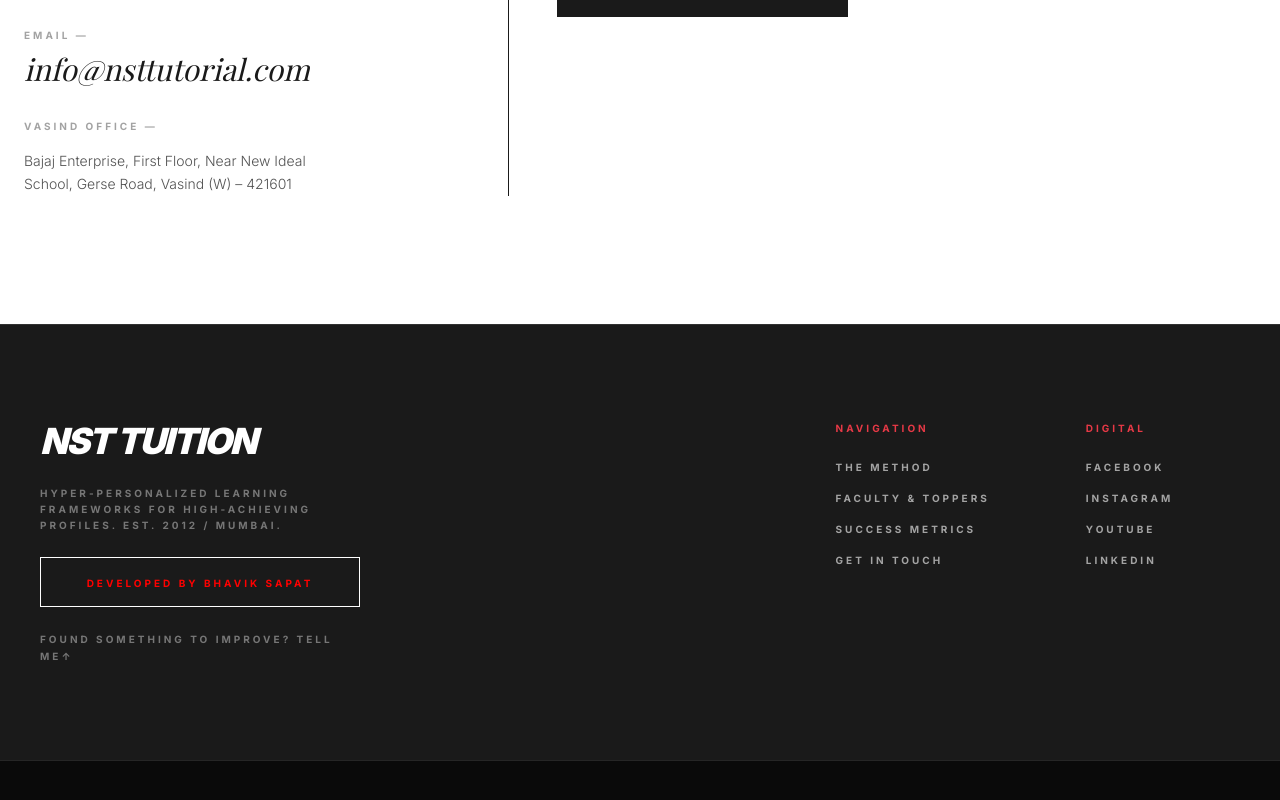
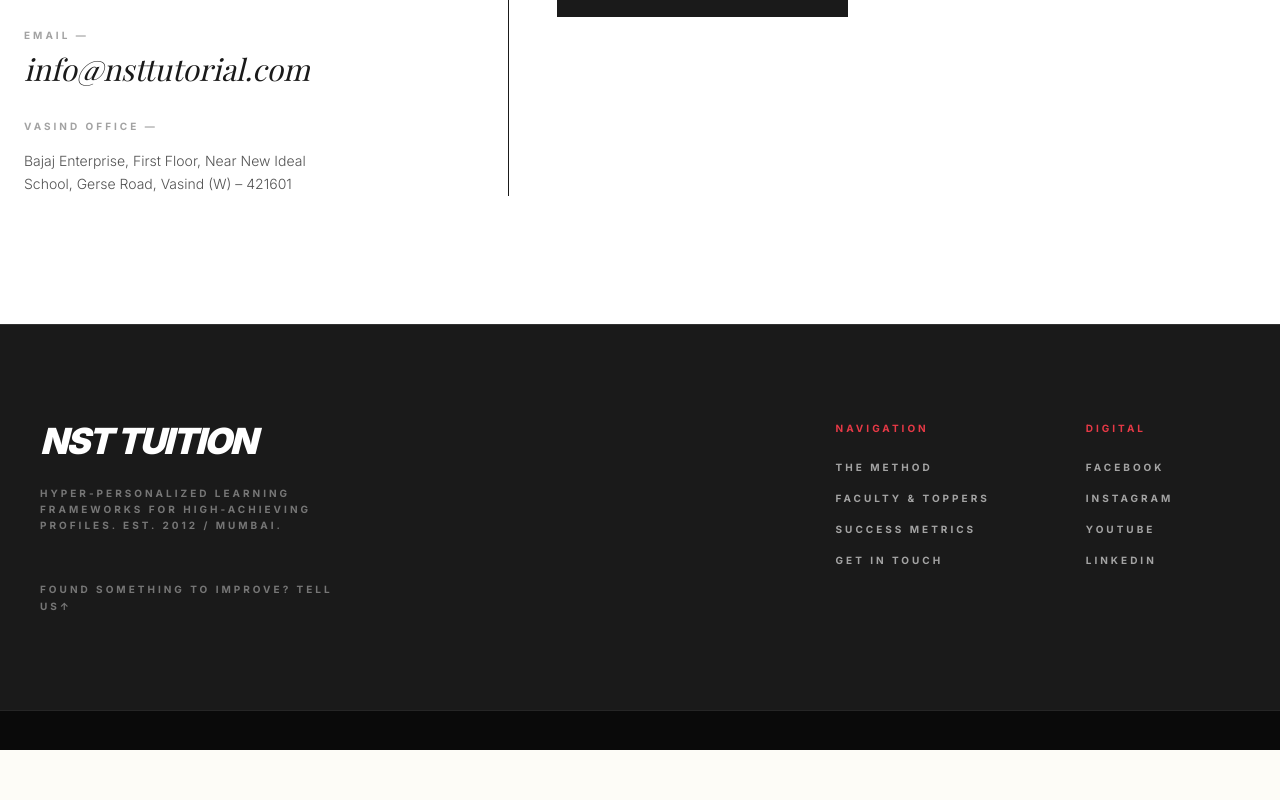
Before and after one commit to Bhavik10000000/nst-website, a React (Vite) app: page / in a window 1280 px wide. Shown: the part 5031-5831 px from the top of the page. After the commit the page ends 5781 px from the top, so only its background shows below. Built offline with nearby package versions, Linux system fonts and the light colour scheme; a web font is replaced by a local one.

Commit message:
Name Removed

```diff
--- a/src/components/ContactFooter.tsx
+++ b/src/components/ContactFooter.tsx
@@ -215,7 +215,7 @@ export function Footer() {
               profiles. Est. 2012 / Mumbai.
             </p>
             <br />
-            <a
+            {/* <a
               href="https://www.instagram.com/bhavik.sapat/"
               target="_blank"
               rel="noopener noreferrer"
@@ -224,16 +224,10 @@ export function Footer() {
                 <p className="art-label opacity-40 leading-relaxed max-w-xs red">
                   Developed by Bhavik Sapat
                   <br />
-                  {/* <a
-                  href="https://wa.me/9028965101?text=Suggestion%20for%20NST%20Website%20 : "
-                  target="_blank"
-                  rel="noopener noreferrer"
-                >
-                  Suggestions to developer
-                </a> */}
+
                 </p>
               </div>
-            </a>
+            </a> */}
             <br />
             <p className="art-label opacity-40 leading-relaxed max-w-xs">
               <a
@@ -241,7 +235,7 @@ export function Footer() {
                 target="_blank"
                 rel="noopener noreferrer"
               >
-                Found Something to Improve? Tell Me↑
+                Found Something to Improve? Tell Us↑
               </a>
             </p>
           </div>
```
